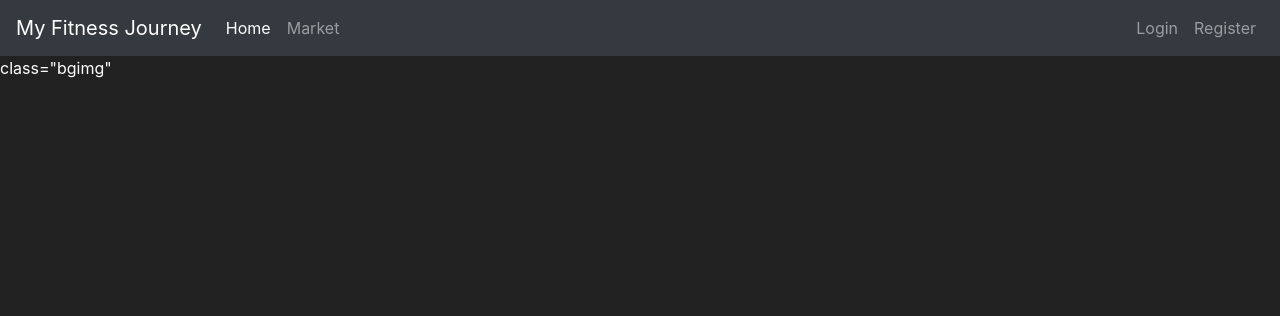
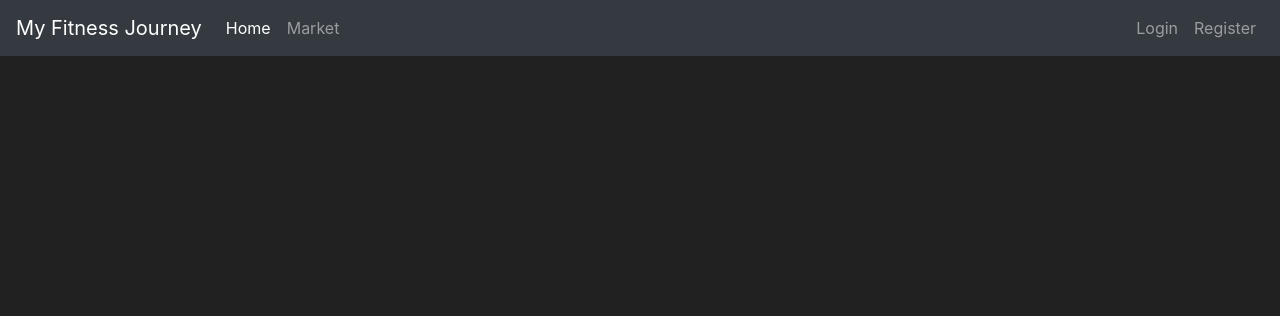
Before and after one commit to mdominguez2010/fitness-app, a Flask app: page / in a window 1280 px wide. Shown: the top 316 px of the page. Run offline with Flask 2, Linux system fonts and the light colour scheme; some libraries are stand-ins or nearby versions.

Commit message:
fix style

```diff
--- a/templates/home.html
+++ b/templates/home.html
@@ -5,8 +5,8 @@
 {% endblock %}
 
 {% block content %}
-    <div>
-        class="bgimg"
+    <div class="bgimg">
+
     </div>
 {% endblock %}
 
```
